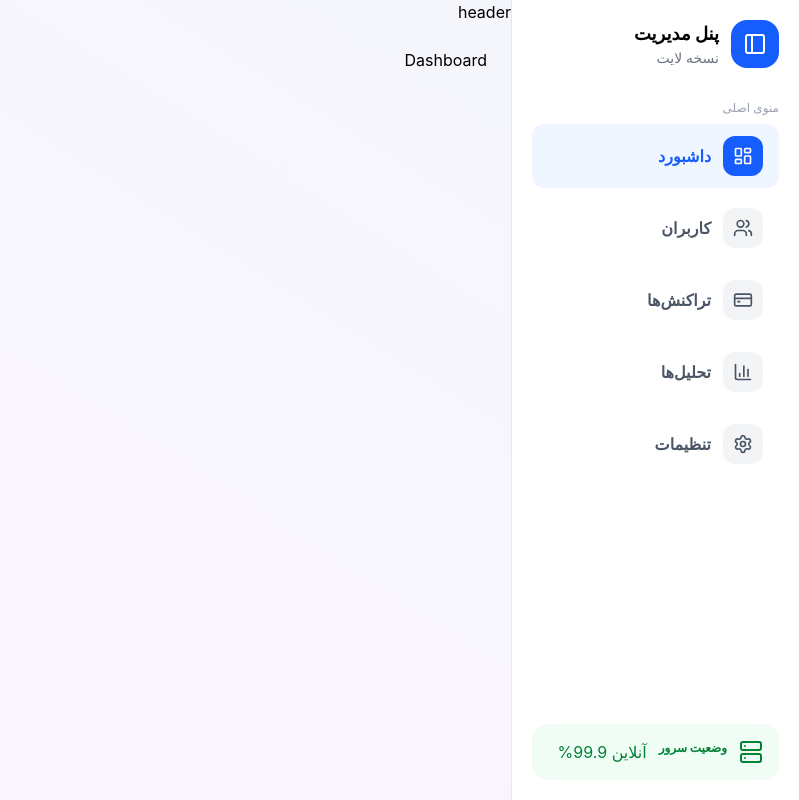
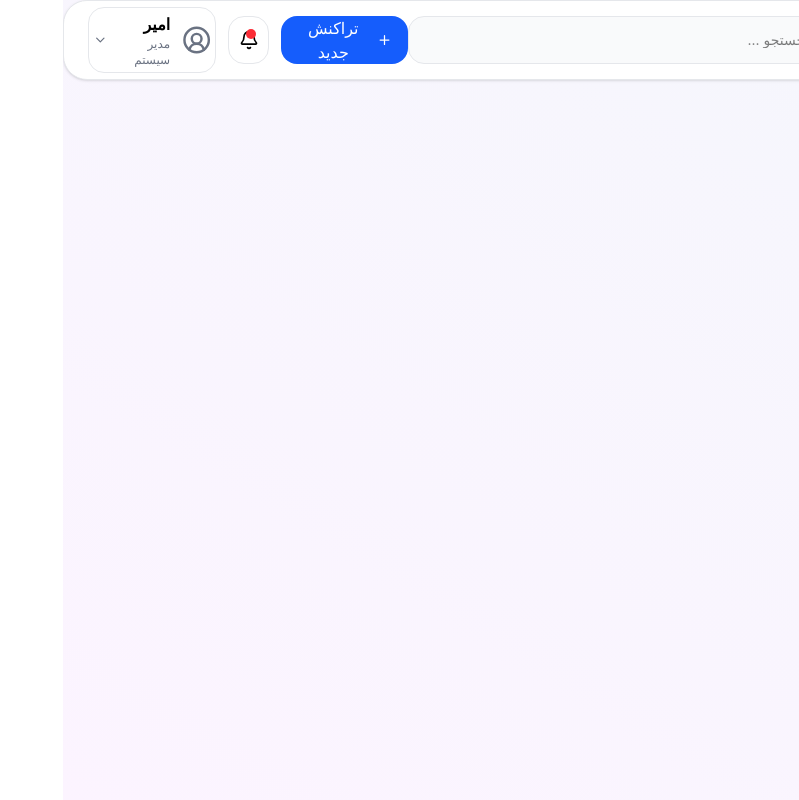
Before and after one commit to AmirInCode/Admin-Panel-React, a React (Vite) app: page / in a window 1280 px wide. Shown: the whole page, without its empty margins (481-1280 px from the left). Built offline with nearby package versions, Linux system fonts and the light colour scheme.

Commit message:
implement header basic

```diff
--- a/src/components/layout/Header.jsx
+++ /dev/null
@@ -1,7 +0,0 @@
-const Header = () => {
-    return (
-        <div>header</div>
-     );
-}
-
-export default Header;
--- /dev/null
+++ b/src/components/layout/Header/Header.jsx
@@ -0,0 +1,79 @@
+import { Bell, ChevronDown, Menu, Plus, Search, UserCircle2 } from "lucide-react";
+import { useLocation } from "react-router-dom";
+
+const pageTitles = {
+    "/": "داشبورد",
+    "/users": "کاربران",
+    "/transactions": "تراکنش‌ها",
+    "/analytics": "تحلیل‌ها",
+    "/settings": "تنظیمات",
+};
+
+const Header = () => {
+
+    const { pathname } = useLocation();
+
+
+    return (
+
+        <header className="flex h-20 items-center justify-between rounded-3xl border border-gray-200 bg-white px-6 shadow-sm">
+            {/* Right  */}
+            <div className="flex items-center gap-4">
+                <button className="rounded-xl p-2 hover:bg-gray-100 lg:hidden">
+                    <Menu size={22} />
+                </button>
+                <div>
+                    <h1 className="text-xl font-bold text-gray-800">
+                        {pageTitles[pathname]}
+                    </h1>
+                    <p className="text-xs text-gray-500">
+                        خوش اومدی، روز خوبی داشته باشی 👋
+                    </p>
+                </div>
+            </div>
+
+            {/* search  */}
+            <div className="hidden w-full max-w-md lg:block">
+                <div className="flex h-12 items-center gap-3 rounded-2xl border border-gray-200 bg-gray-50 px-4">
+                    <Search />
+                    <input type="text"
+                        placeholder='جستجو ...'
+                        className="w-full bg-transparent text-sm outline-none" />
+                </div>
+            </div>
+            {/* left */}
+            <div className="flex items-center gap-3">
+
+                <button className="flex h-12 items-center gap-2 rounded-2xl bg-blue-600 px-4 text-white transition hover:bg-blue-700">
+                    <Plus size={18} />
+                    <span className="hidden md:block">تراکنش جدید</span>
+                </button>
+
+                <button className="relative flex h-12 w-12 items-center justify-center rounded-2xl border border-gray-200 hover:bg-gray-100">
+                    <Bell size={20} />
+
+                    <span className="absolute right-3 top-3 h-2.5 w-2.5 rounded-full bg-red-500"></span>
+                </button>
+
+                <button className="flex items-center gap-3 rounded-2xl border border-gray-200 p-1 hover:bg-gray-100">
+                    <UserCircle2 size={36} className="text-gray-500" />
+
+                    <div className="hidden text-right md:block">
+                        <p className="font-semibold">امیر</p>
+                        <p className="text-xs text-gray-500">مدیر سیستم</p>
+                    </div>
+
+                    <ChevronDown
+                        size={18}
+                        className="hidden text-gray-500 md:block"
+                    />
+                </button>
+
+
+            </div>
+
+        </header>
+    );
+}
+
+export default Header;
--- a/src/layouts/DashboardLayout.jsx
+++ b/src/layouts/DashboardLayout.jsx
@@ -1,6 +1,7 @@
 import { Outlet } from "react-router-dom";
-import Header from "../components/layout/Header";
+
 import Sidebar from "../components/layout/Sidebar/Sidebar";
+import Header from "../components/layout/Header/Header";
 
 const DashboardLayout = () => {
     return (
```
